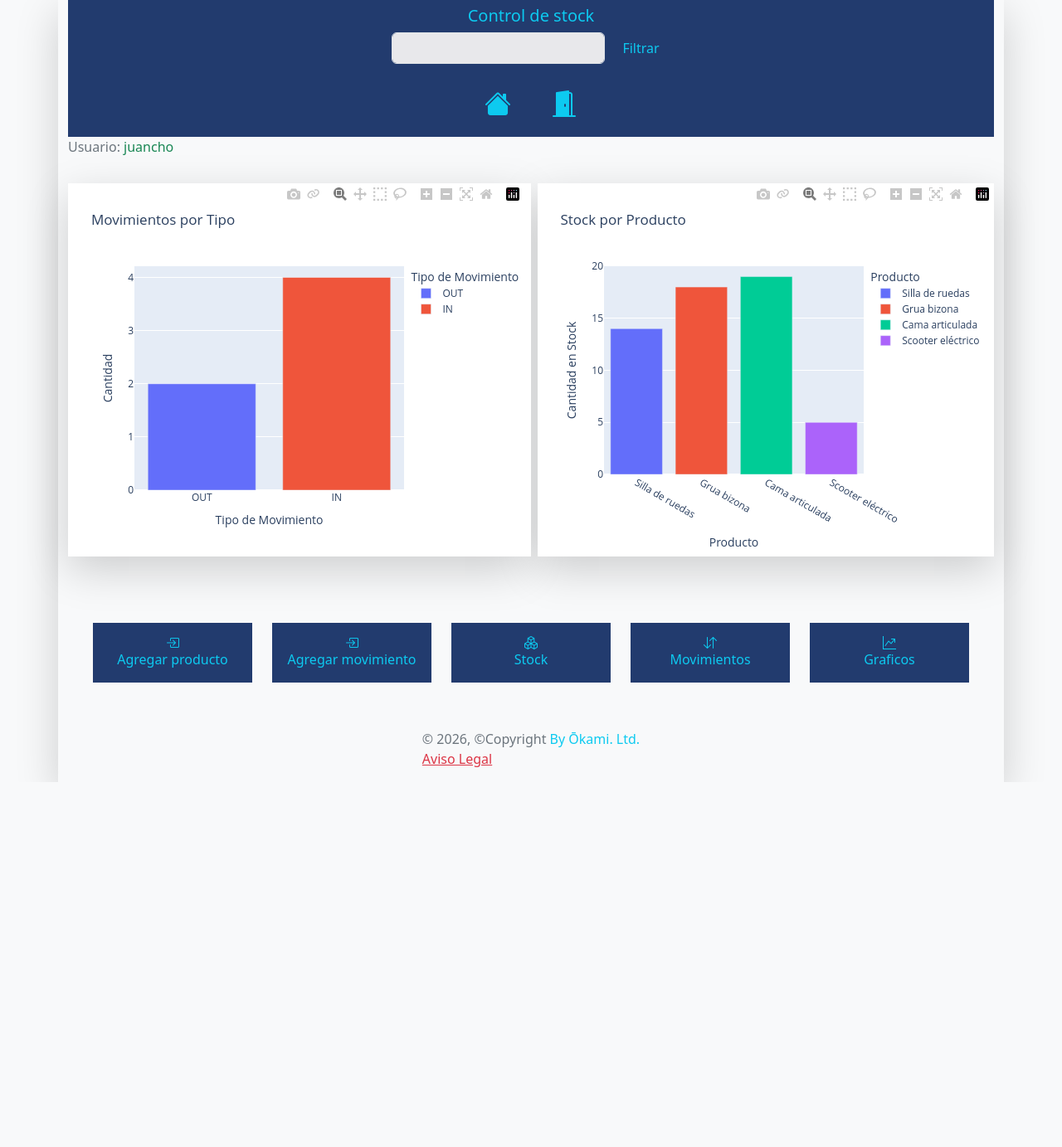
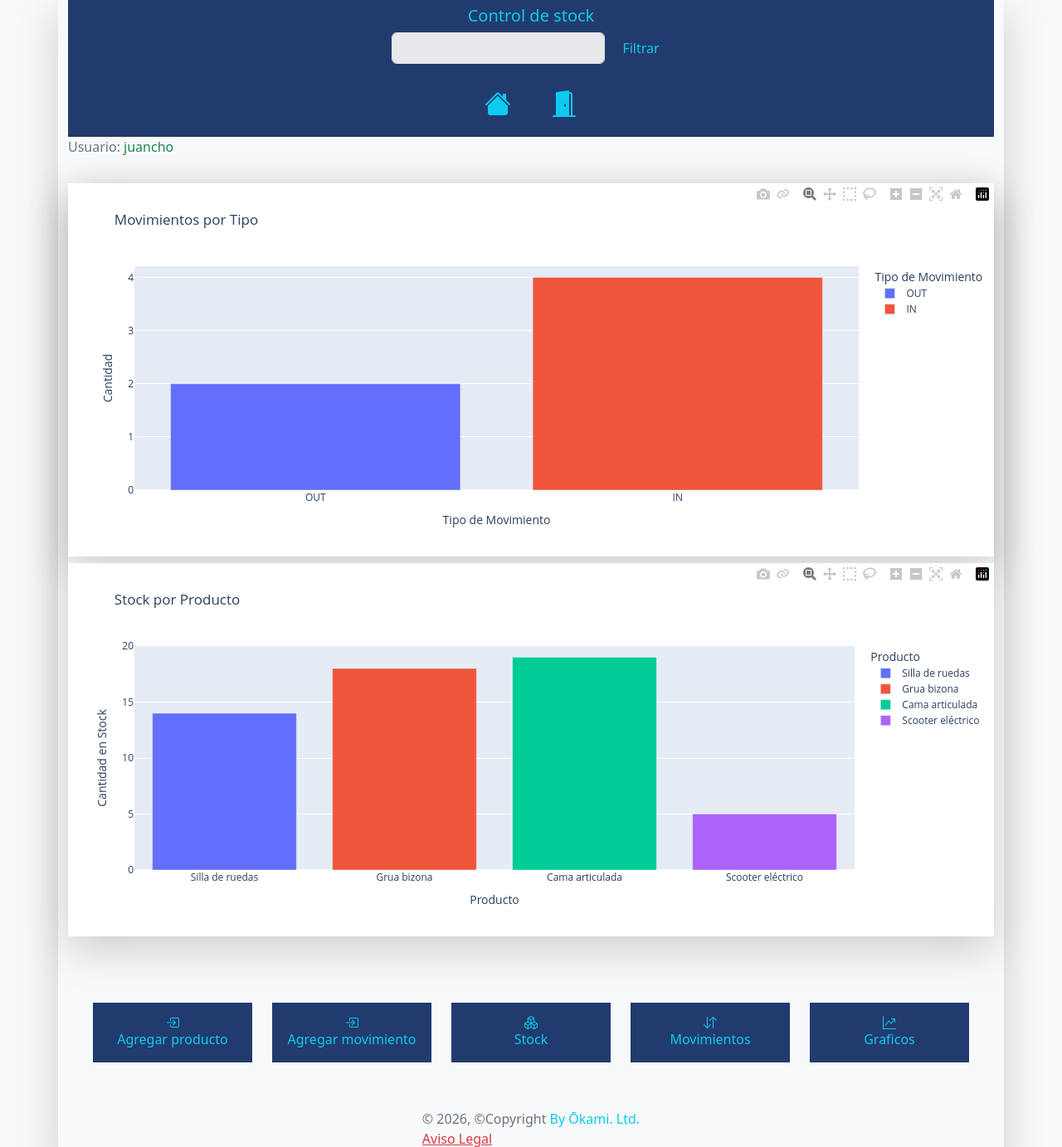
Before and after one commit to Obidis/e_comerce, a Django app: page /graficos/ in a window 1280 px wide. Shown: the part 25-1408 px from the top of the page at 83% size. Before the commit the page ends 968 px from the top, so only its background shows below. Run offline with Django 4.2, Linux system fonts and the light colour scheme; a user stored in the database is signed in; data comes from the database, SQL or seed files in the repository; both versions use the stored data as it was after the commit; some libraries are stand-ins or nearby versions.

Commit message:
modificado layout graficos

```diff
--- a/core/static/css/styles.css
+++ b/core/static/css/styles.css
@@ -39,10 +39,6 @@
   box-shadow: -5px -0px 25px 15px #223b6e inset;
 }
 
-.grafics{
-    width: 500px;
-    max-height: 100px;
-}
 
 /* ===== Reloj Digital ===== */
 #box-reloj {
--- a/core/templates/_includes/_movements_graphics.html
+++ b/core/templates/_includes/_movements_graphics.html
@@ -4,6 +4,6 @@
 
 
 
-<div class="w-50 h-5 shadow-lg shadow-interna">
+<div class="col w-100 shadow-lg shadow-interna" >
   {{ plot_2 | safe}}
 </div>
--- a/core/templates/_includes/_product_graphics.html
+++ b/core/templates/_includes/_product_graphics.html
@@ -2,6 +2,6 @@
 
 
 
-<div class="w-50 h-50 shadow-lg shadow-interna">
+<div class=" w-100">
   {{ plot_1 | safe}}
 </div>
--- a/core/templates/general/graphics.html
+++ b/core/templates/general/graphics.html
@@ -4,7 +4,7 @@
 {% block content %}
 
 
-<div class="d-flex justify-content-between w-100 gap-3">
+<div class="d-flex flex-wrap gap-2 shadow-lg shadow-interna">
     {% include "_includes/_movements_graphics.html" %}
     {% include "_includes/_product_graphics.html" %}
 </div>
```
Also changed, not shown: db.sqlite3.
